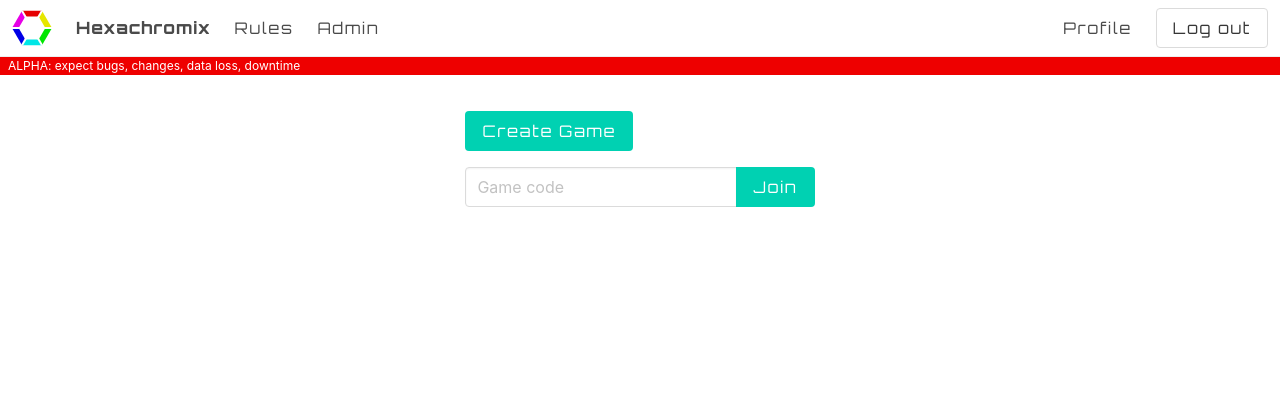
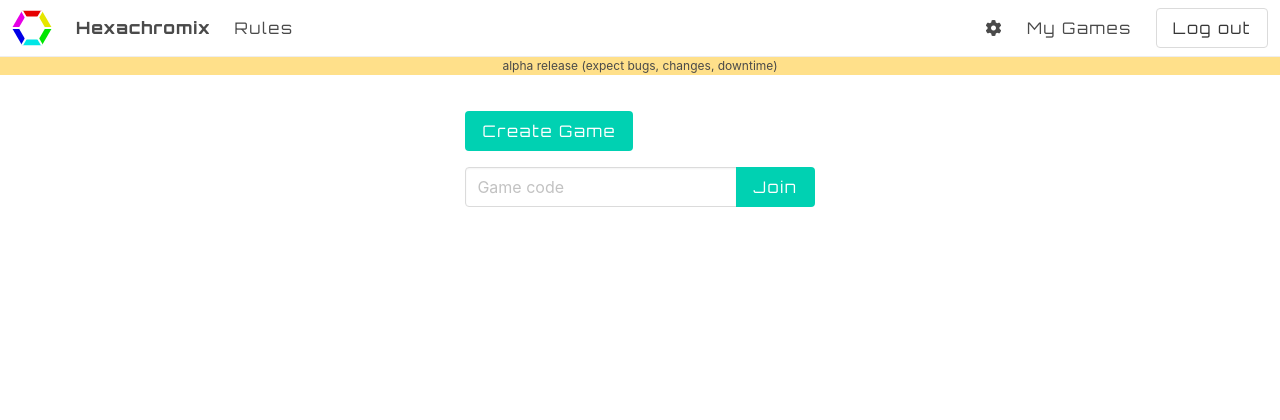
Before and after one commit to taylorvance/hexachromixio, a Django app: page / in a window 1280 px wide. Shown: the top 420 px of the page. Run offline with Django 3.2, Linux system fonts and the light colour scheme; the visitor is signed in with stand-in values (Sample User, id 1); data that the repository does not hold is empty; parts of the project's set-up code (start-up, migrations or seed data) failed here and were passed over.

Commit message:
More visuals

```diff
--- a/hexachromix/templates/hexachromix/view_game.html
+++ b/hexachromix/templates/hexachromix/view_game.html
@@ -47,9 +47,6 @@
 
 <script src="https://cdnjs.cloudflare.com/ajax/libs/reconnecting-websocket/1.0.0/reconnecting-websocket.min.js"></script>
 
-{% comment %}<script src="https://kit.fontawesome.com/7429ed9b88.js" crossorigin="anonymous"></script>{% endcomment %}
-<link rel="stylesheet" href="https://cdnjs.cloudflare.com/ajax/libs/font-awesome/6.5.1/css/all.min.css" integrity="sha512-DTOQO9RWCH3ppGqcWaEA1BIZOC6xxalwEsw9c2QQeAIftl+Vegovlnee1c9QX4TctnWMn13TZye+giMm8e2LwA==" crossorigin="anonymous" referrerpolicy="no-referrer" />
-
 <script> const IS_LIVE = false </script>
 <script src="{% static "js/game.js" %}"></script>
 {% endblock scripts %}
--- a/templates/base.html
+++ b/templates/base.html
@@ -11,6 +11,9 @@
 
 	<link rel="stylesheet" href="https://cdn.jsdelivr.net/npm/bulma@0.9.0/css/bulma.min.css">
 	<script src="https://code.jquery.com/jquery-3.5.1.min.js" integrity="sha256-9/aliU8dGd2tb6OSsuzixeV4y/faTqgFtohetphbbj0=" crossorigin="anonymous"></script>
+
+	{% comment %}<script src="https://kit.fontawesome.com/7429ed9b88.js" crossorigin="anonymous"></script>{% endcomment %}
+	<link rel="stylesheet" href="https://cdnjs.cloudflare.com/ajax/libs/font-awesome/6.5.1/css/all.min.css" integrity="sha512-DTOQO9RWCH3ppGqcWaEA1BIZOC6xxalwEsw9c2QQeAIftl+Vegovlnee1c9QX4TctnWMn13TZye+giMm8e2LwA==" crossorigin="anonymous" referrerpolicy="no-referrer" />
 
 	<link href="https://fonts.googleapis.com/css2?family=Orbitron:wght@400;500&display=swap" rel="stylesheet">
 
@@ -46,14 +49,15 @@
 				<div class="navbar-start">
 					<a href="/" class="navbar-item"><strong>Hexachromix</strong></a>
 					<a href="/rules" class="navbar-item">Rules</a>
-					{% if user.is_staff %}
-						<a href="/admin" class="navbar-item">Admin</a>
-					{% endif %}
 				</div>
 
 				<div class="navbar-end">
 					{% if user.is_authenticated %}
-						<a href="/account/profile" class="navbar-item">Profile</a>
+						{% if user.is_staff %}
+							<a href="/admin" class="navbar-item" title="Admin"><i class="fa-solid fa-gear"></i></a>
+						{% endif %}
+						{% comment %}<a href="/account/profile" class="navbar-item" title="Profile"><i class="fa-solid fa-user"></i></a>{% endcomment %}
+						<a href="/account/profile" class="navbar-item">My Games</a>
 					{% endif %}
 					<div class="navbar-item">
 						<div class="buttons">
@@ -72,8 +76,8 @@
 			</div>
 		</nav>
 
-		<div style="background-color:#e00; color:white; font-size:0.75rem; padding-left:0.5rem;">
-			ALPHA: expect bugs, changes, data loss, downtime
+		<div class="has-background-warning has-text-centered is-size-7">
+			alpha release (expect bugs, changes, downtime)
 		</div>
 
 		<section class="section">
```
Also changed, not shown: hexachromix/templates/hexachromix/play.html (+6 -7 lines).
